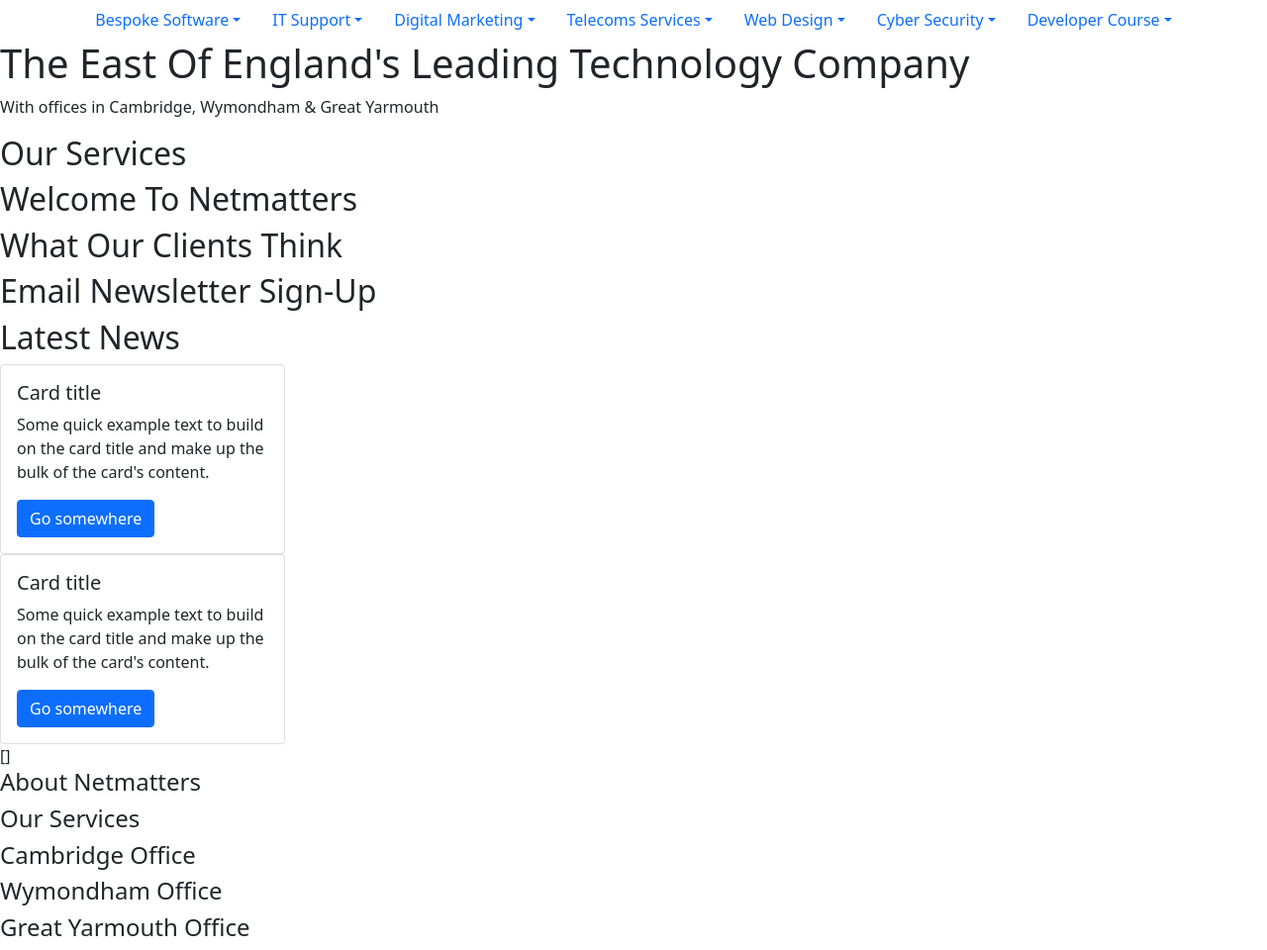
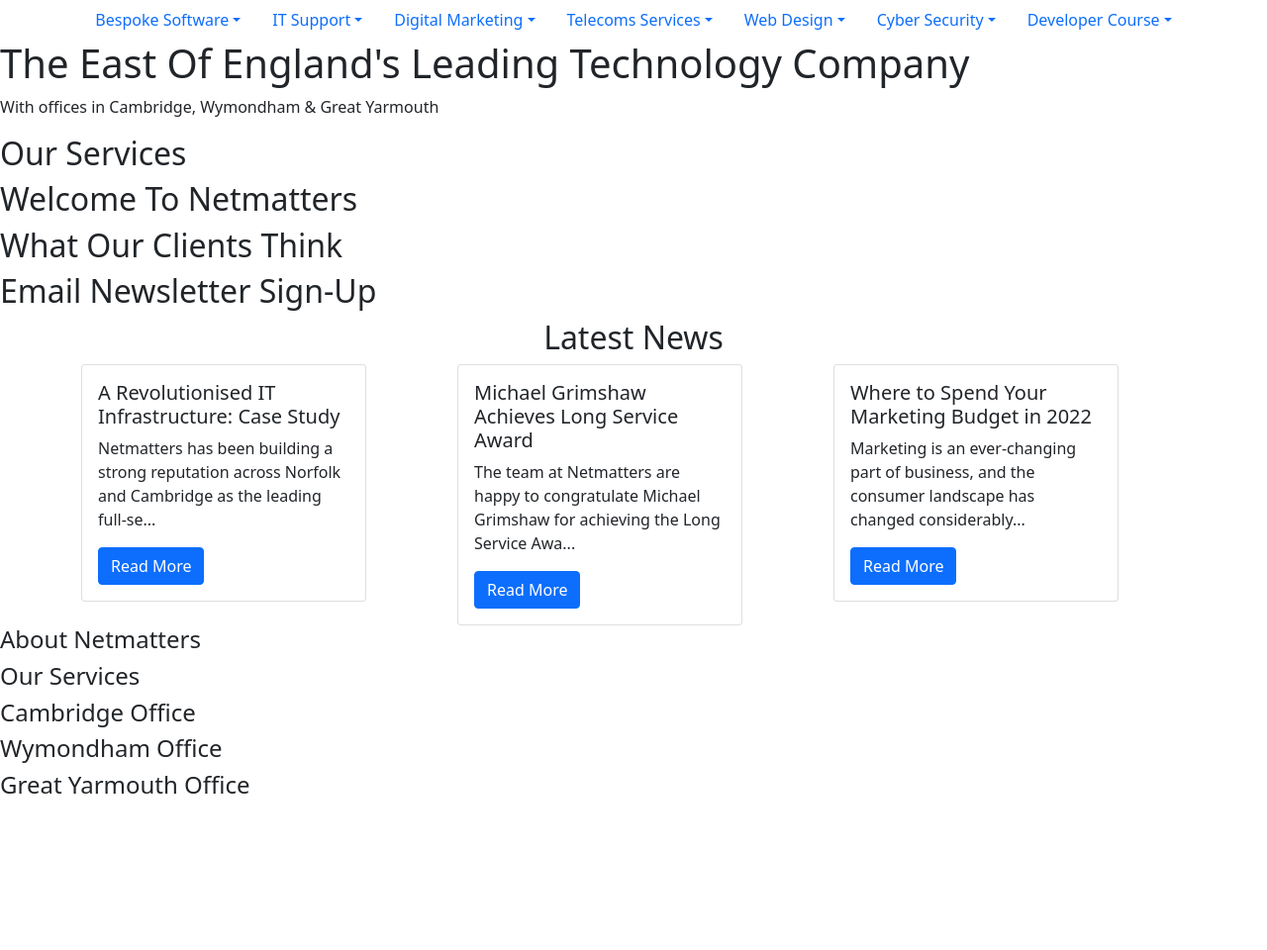
Before and after one commit to DanielGoreSCS/HTML-CSS-Reflection, a PHP site: page / in a window 1280 px wide. Shown: the whole page at 99% size. After the commit the page ends 802 px from the top, so only its background shows below. Run offline with PHP 8.4, Linux system fonts and the light colour scheme; some libraries are stand-ins or nearby versions.

Commit message:
updated card text and added columns
Card text was updated and I have started adding columns to format the cards correctly

```diff
--- a/css/style.css
+++ b/css/style.css
@@ -1,7 +1,3 @@
-body {
-  display: flex;
-  flex-direction: column;
-  min-height: 100vh;
-}
+
 
 /*# sourceMappingURL=style.css.map */
--- a/index.html
+++ b/index.html
@@ -114,26 +114,36 @@
             <h2>Email Newsletter Sign-Up</h2>
         </div>
     </main>
-    <aside>
-        <h2>Latest News</h2>
-        <div>
+    <aside class="container">
+        <h2 class="text-center">Latest News</h2>
+        <div class="row">
+            <div class="col-md-6 col-lg-4">
                 <article class="card" style="width: 18rem;">
                     <div class="card-body">
-                    <h5 class="card-title">Card title</h5>
-                    <p class="card-text">Some quick example text to build on the card title and make up the bulk of the card's content.</p>
-                    <a href="#" class="btn btn-primary">Go somewhere</a>
+                        <h5 class="card-title">A Revolutionised IT Infrastructure: Case Study</h5>
+                        <p class="card-text">Netmatters has been building a strong reputation across Norfolk and Cambridge as the leading full-se&period;&period;&period;</p>
+                        <a href="#" class="btn btn-primary">Read More</a>
                     </div>
                 </article>
+            </div>
+            <div class="col-md-6 col-lg-4">
                 <article class="card" style="width: 18rem;">
                     <div class="card-body">
-                    <h5 class="card-title">Card title</h5>
-                    <p class="card-text">Some quick example text to build on the card title and make up the bulk of the card's content.</p>
-                    <a href="#" class="btn btn-primary">Go somewhere</a>
+                        <h5 class="card-title">Michael Grimshaw Achieves Long Service Award</h5>
+                        <p class="card-text">The team at Netmatters are happy to congratulate Michael Grimshaw for achieving the Long Service Awa&period;&period;&period;</p>
+                        <a href="#" class="btn btn-primary">Read More</a>
                     </div>
                 </article>
-            <article>
-                []
+            </div>
+            <div class="col-md-6 col-lg-4">
+                <article class="card" style="width: 18rem;">
+                    <div class="card-body">
+                        <h5 class="card-title">Where to Spend Your Marketing Budget in 2022</h5>
+                        <p class="card-text">Marketing is an ever&hyphen;changing part of business, and the consumer landscape has changed considerably&period;&period;&period;</p>
+                        <a href="#" class="btn btn-primary">Read More</a>
+                    </div>
                 </article>
+            </div>
         </div>
     </aside>
     <footer>
--- a/scss/style.scss
+++ /dev/null
@@ -1,5 +0,0 @@
-body {
-    display: flex;
-    flex-direction: column;
-    min-height: 100vh;
-}
```
Also changed, not shown: 1 other file. Lines whose indentation alone changed are shown as unchanged.
